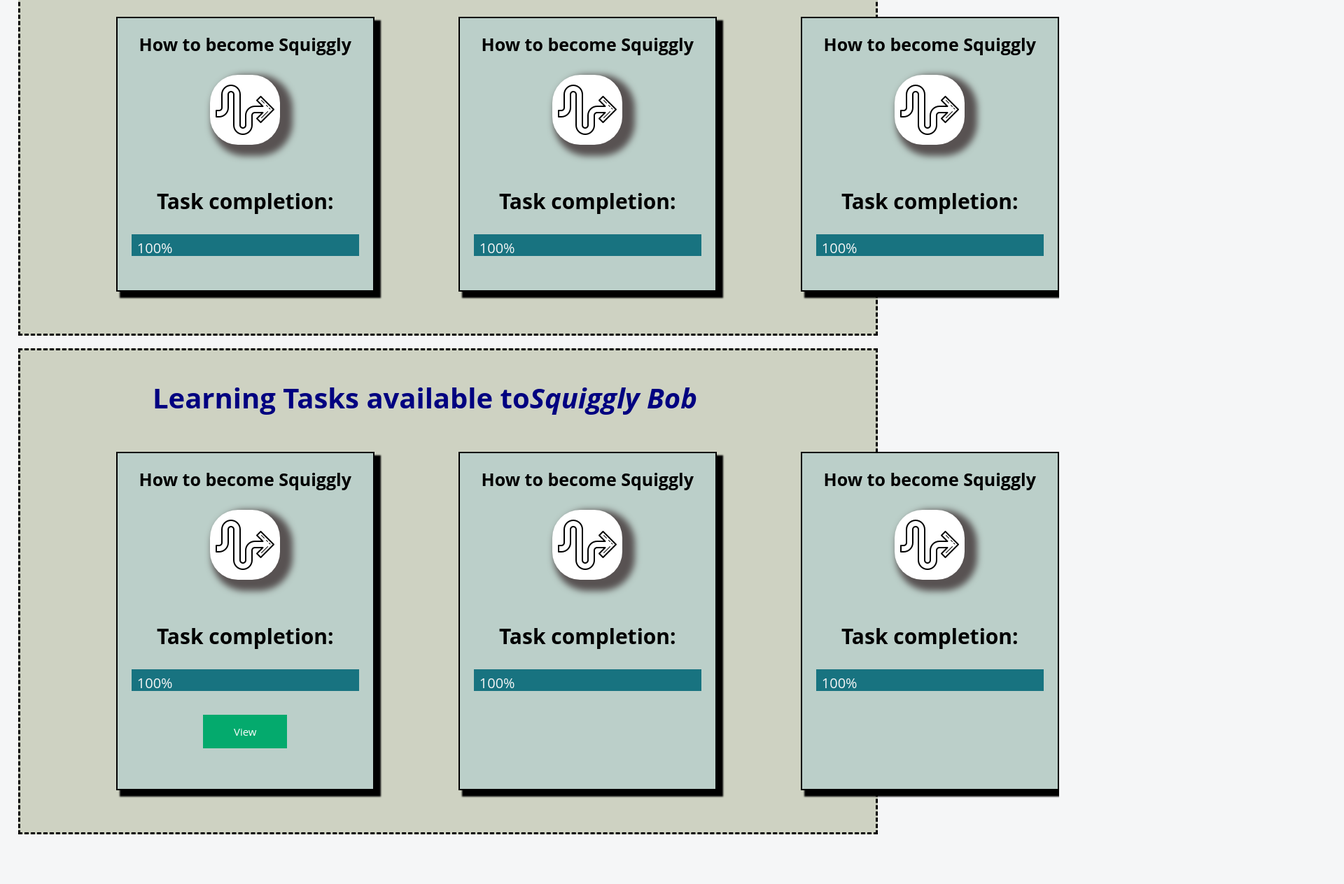
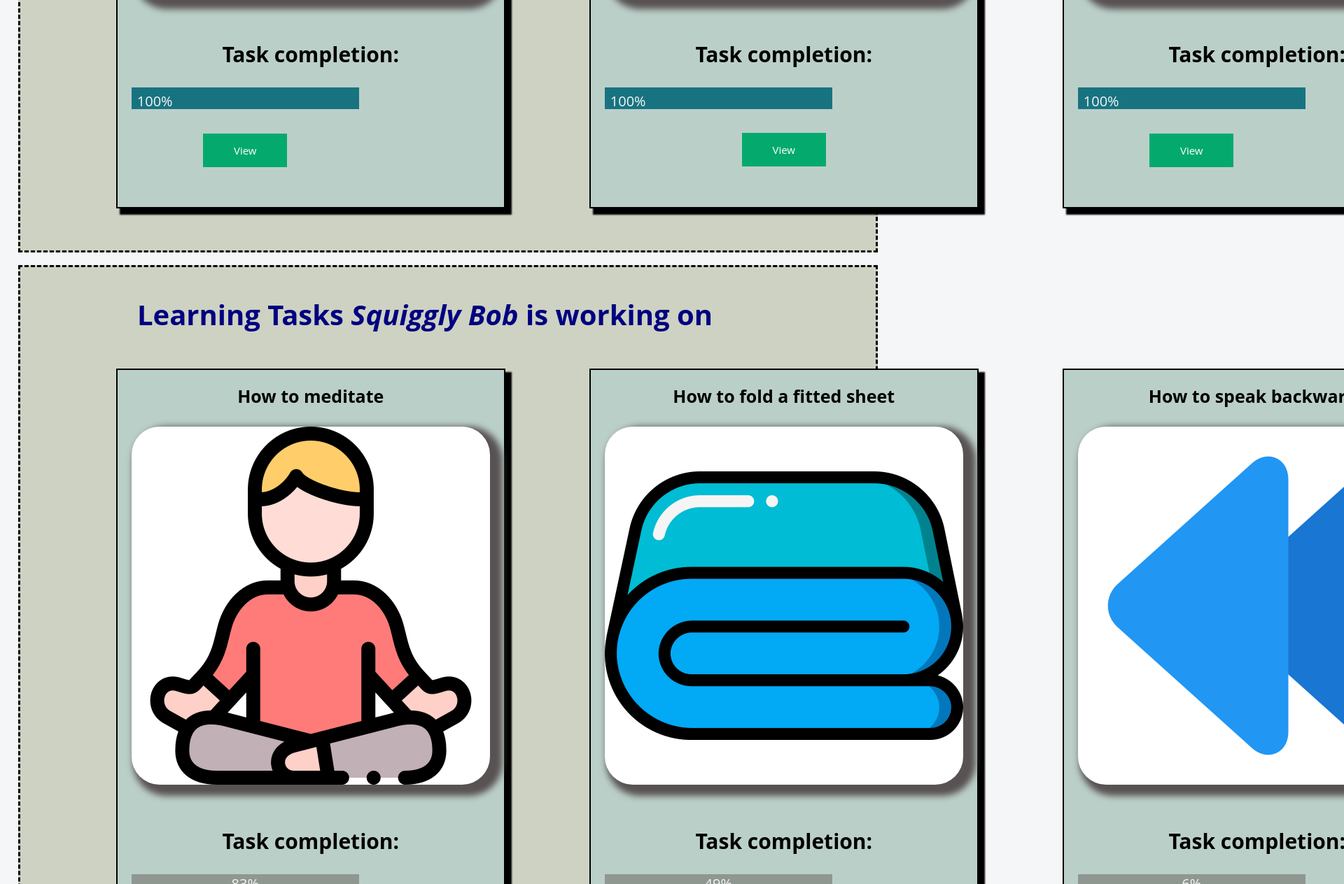
Before and after one commit to saachibhalla/Starter, a plain HTML site: page Starter Code/index.html in a window 1280 px wide. Shown: the part 1536-2800 px from the top of the page at 70% size, 1920 px wide, since content can reach past the window. Before the commit the page ends 2729 px from the top, so only its background shows below. Drawn offline with Linux system fonts and the light colour scheme.

Commit message:
Update index.html

```diff
--- a/Starter Code/index.html
+++ b/Starter Code/index.html
@@ -28,10 +28,12 @@
       <figure>
         <h1><b>Squiggly Bob</b></h1>
         <br>
-        <img src="Bob.JPG" alt="Very Squiggly">
+        <div class = "bobhere"> <img  src="Bob.JPG" alt="Very Squiggly"></div>
         <figcaption><div class="caption"> -Stay <em>Squiggly</em> man &#9774;</div></figcaption>
         <br>
+        <p1 class = "username"><b>User alias</b> Mr. Squigglester</p1>
         <br>
+
         <p1 class = "username"><b>User name:</b> bob_squiggly@peacesign.com</p1>
       </figure>
         <br>
@@ -51,7 +53,7 @@
           <br>
           <h3>Unit completed:</h3>
           <br>
-          <div class="w4"><div class="w3-fill">25%</div></div>
+          <div class="w4"><div class="w3-fill">46%</div></div>
           <br>
           <h3>Level of Squiggliness:</h3>
           <br>
@@ -77,35 +79,42 @@
           <div class ="before">
             <div class="border">How to become Squiggly </div>
             <br>
-            <img src ="squig.png">
+            <img class = "squig" src ="squiggly1.png">
+            <br>
+            <br>
+            <br>
+            <h2>Task completion:</h2>
+            <br>
+            <div class="w9"><div class="becoming">100%</div>
+            <br>
+        <button  class = "click">View</button>
+          </div>
+        </div>
+          <div class ="middle">
+            <div class="border">How to remain squiggly </div>
+            <br>
+            <img class = "squig" src ="squiggly1.png">
             <br>
             <br>
             <br>
             <h2>Task completion:</h2>
             <br>
             <div class="w9"><div class="becoming">100%</div></div>
-        </div>
-          <div class ="middle">
-            <div class="border">How to become Squiggly </div>
             <br>
-            <img src ="squig.png">
-            <br>
-            <br>
-            <br>
-            <h2>Task completion:</h2>
-            <br>
-            <div class="w9"><div class="becoming">100%</div></div>
+        <button  class = "click">View</button>
         </div>
         <div class ="end">
-          <div class="border">How to become Squiggly </div>
+          <div class="border">How to be squiggly forever </div>
           <br>
-          <img src ="squig.png">
+          <img class = "squig" src ="squiggly1.png">
           <br>
           <br>
           <br>
           <h2>Task completion:</h2>
           <br>
           <div class="w9"><div class="becoming">100%</div>
+          <br>
+        <button  class = "click">View</button>
         </div>
       </div>
   </div>
@@ -119,37 +128,43 @@
   <div class="learning">
     <div class="school">
       <div class ="before">
-        <div class="border">How to become Squiggly </div>
+        <div class="border">How to meditate </div>
         <br>
-        <img src ="squig.png">
+        <img class = "med" src ="meditation1.png">
         <br>
         <br>
         <br>
         <h2>Task completion:</h2>
         <br>
-        <div class="w9"><div class="becoming">100%</div></div>
+        <div class="w9"><div class="meditate">83%</div></div>
+        <br>
+        <button  class = "click">Continue</button>
     </div>
       <div class ="middle">
-        <div class="border">How to become Squiggly </div>
+        <div class="border">How to fold a fitted sheet</div>
         <br>
-        <img src ="squig.png">
+        <img class = "sheet" src ="sheets1.png">
         <br>
         <br>
         <br>
         <h2>Task completion:</h2>
         <br>
-        <div class="w9"><div class="becoming">100%</div></div>
+        <div class="w9"><div class="fold">49%</div></div>
+        <br>
+        <button  class = "click">Continue</button>
     </div>
     <div class ="end">
-      <div class="border">How to become Squiggly </div>
+      <div class="border">How to speak backwards </div>
       <br>
-      <img src ="squig.png">
+      <img class = "backward" src ="backwards1.png">
       <br>
       <br>
       <br>
       <h2>Task completion:</h2>
       <br>
-      <div class="w9"><div class="becoming">100%</div>
+      <div class="w9"><div class="speak">6%</div>
+      <br>
+        <button  class = "click">Continue</button>
     </div>
   </div>
 </div>
@@ -159,44 +174,48 @@
 <br>
 
 <div class="secondpart">
-  <h6>Learning Tasks available to<em>Squiggly Bob</em> </h6>
+  <h6>Learning Tasks available to<em> Squiggly Bob</em> </h6>
   <div class="learning">
     <div class="school">
       <div class ="before">
-        <div class="border">How to become Squiggly </div>
+        <div class="border">How to find Nemo </div>
         <br>
-        <img src ="squig.png">
+        <img class = "fish" src ="fish1.png">
         <br>
         <br>
         <br>
         <h2>Task completion:</h2>
         <br>
-        <div class="w9"><div class="becoming">100%</div></div>
+        <div class="w9"><div class="notstart">0%</div></div>
         <br>
-        <button  class = "click">View</button>
+        <button  class = "click">Begin</button>
     </div>
 
       <div class ="middle">
-        <div class="border">How to become Squiggly </div>
+        <div class="border">How to talk quietly </div>
         <br>
-        <img src ="squig.png">
+        <img class = "shh" src ="shh1.png">
         <br>
         <br>
         <br>
         <h2>Task completion:</h2>
         <br>
-        <div class="w9"><div class="becoming">100%</div></div>
+        <div class="w9"><div class="notstart">0%</div></div>
+        <br>
+        <button  class = "click">Begin</button>
     </div>
     <div class ="end">
-      <div class="border">How to become Squiggly </div>
+      <div class="border">How to pronounce 'R's<small></small></div>
       <br>
-      <img src ="squig.png">
+      <img class = "letter" src ="letter.png">
       <br>
       <br>
       <br>
       <h2>Task completion:</h2>
       <br>
-      <div class="w9"><div class="becoming">100%</div>
+      <div class="w9"><div class="notstart">0%</div>
+      <br>
+        <button  class = "click">Begin</button>
     </div>
   </div>
 </div>
```
